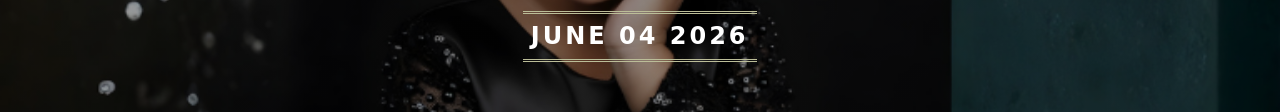
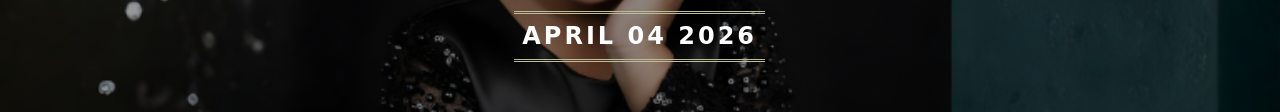
Before and after one commit to knight9093/Majlis-Hari-Jadi, a plain HTML site: page index.html in a window 1280 px wide. Shown: the part 531-643 px from the top of the page. Drawn offline with nearby package versions, Linux system fonts and the light colour scheme; a web font is replaced by a local one.

Commit message:
Update index.html

```diff
--- a/index.html
+++ b/index.html
@@ -146,7 +146,7 @@
                                 </div>
                                 <h1 class="display-1 text-capitalize text-white mb-3">Siti Putri Nur Al Rhadiah<i class></i></h1>
                                 <div class="d-inline-block border-end-0 border-start-0 border-secondary p-2 mb-5" style="border-style: double;">
-                                    <h4 class="text-white text-uppercase fw-bold mb-0" style="letter-spacing: 3px;">June 04 2026</h4>
+                                    <h4 class="text-white text-uppercase fw-bold mb-0" style="letter-spacing: 3px;">April 04 2026</h4>
                                 </div>
                             </div>
                         </div>
@@ -160,7 +160,7 @@
                                 </div>
                                 <h1 class="display-1 text-capitalize text-white mb-3">Siti Putri Nur Al Rhadiah<i class></i></h1>
                                 <div class="d-inline-block border-end-0 border-start-0 border-secondary p-2 mb-4" style="border-style: double;">
-                                    <h4 class="text-white text-uppercase fw-bold mb-0" style="letter-spacing: 3px;">June 04 2026</h4>
+                                    <h4 class="text-white text-uppercase fw-bold mb-0" style="letter-spacing: 3px;">April 04 2026</h4>
                                 </div>
                             </div>
                         </div>
@@ -174,7 +174,7 @@
                                 </div>
                                 <h1 class="display-1 text-capitalize text-white mb-3">Siti Putri Nur Al Rhadiah<i class></i></h1>
                                 <div class="d-inline-block border-end-0 border-start-0 border-secondary p-2 mb-4" style="border-style: double;">
-                                    <h4 class="text-white text-uppercase fw-bold mb-0" style="letter-spacing: 3px;">June 04 2026</h4>
+                                    <h4 class="text-white text-uppercase fw-bold mb-0" style="letter-spacing: 3px;">April 04 2026</h4>
                                 </div>
                             </div>
                         </div>
```
